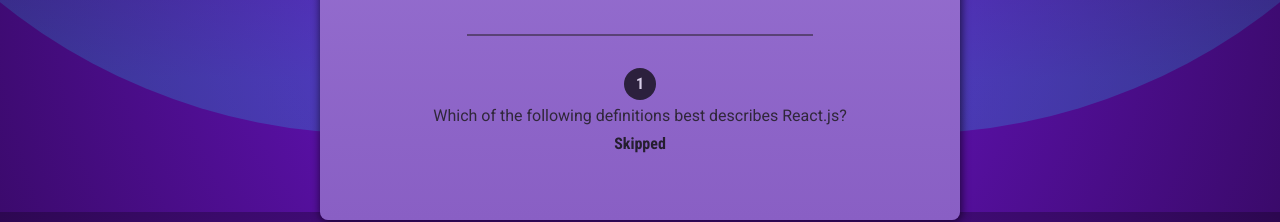
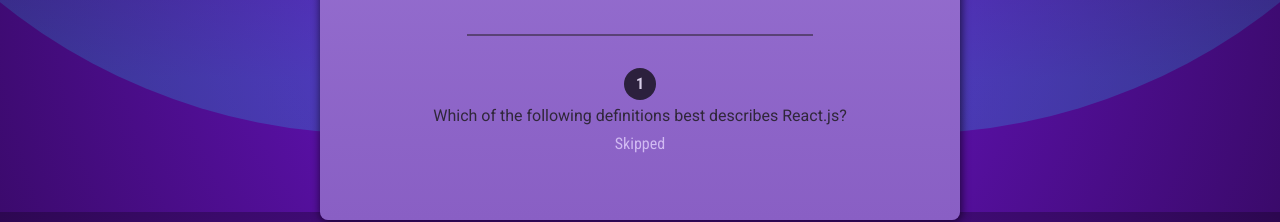
Before and after one commit to ObsisMc/quiz-app-react, a React (Vite) app: page / in a window 1280 px wide. Shown: the part 588-810 px from the top of the page. Built offline with nearby package versions, Linux system fonts and the light colour scheme.

Commit message:
remove log and update css

```diff
--- a/src/components/QuestionTimer.jsx
+++ b/src/components/QuestionTimer.jsx
@@ -2,7 +2,6 @@
 
 export default function QuestionTimer({ timeout, onTimeout, mode }) {
   const [remainingTime, setRemainingTime] = useState(timeout);
-  console.log(remainingTime);
 
   useEffect(() => {
     const timer = setTimeout(onTimeout, timeout);
--- a/src/components/Summary.jsx
+++ b/src/components/Summary.jsx
@@ -44,7 +44,7 @@
             <li key={index}>
               <h3>{index + 1}</h3>
               <p className="question">{QUESTIONS[index].text}</p>
-              <p className="user-answer">{answer ?? "Skipped"}</p>
+              <p className={cssClass}>{answer ?? "Skipped"}</p>
             </li>
           );
         })}
```
